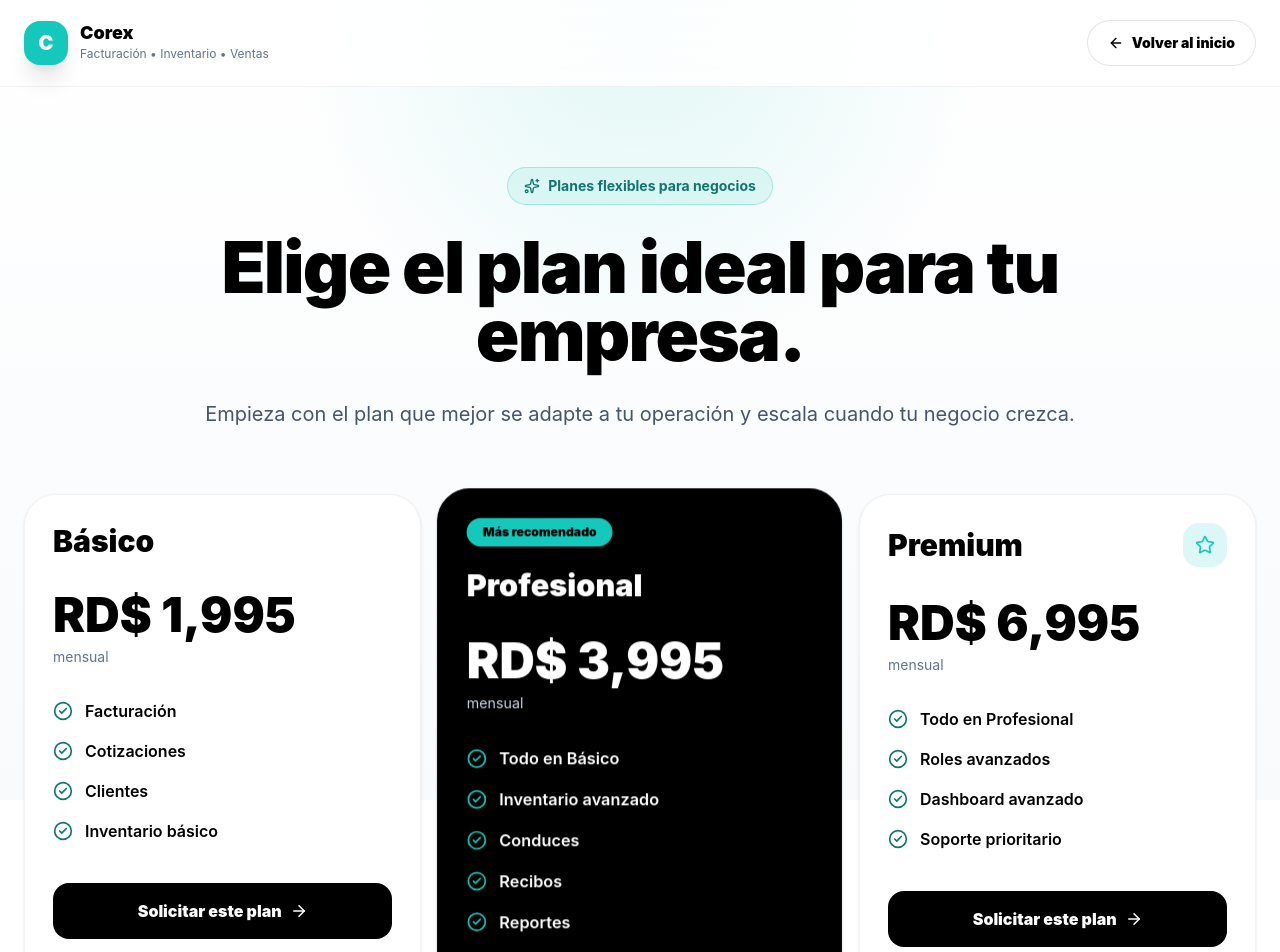
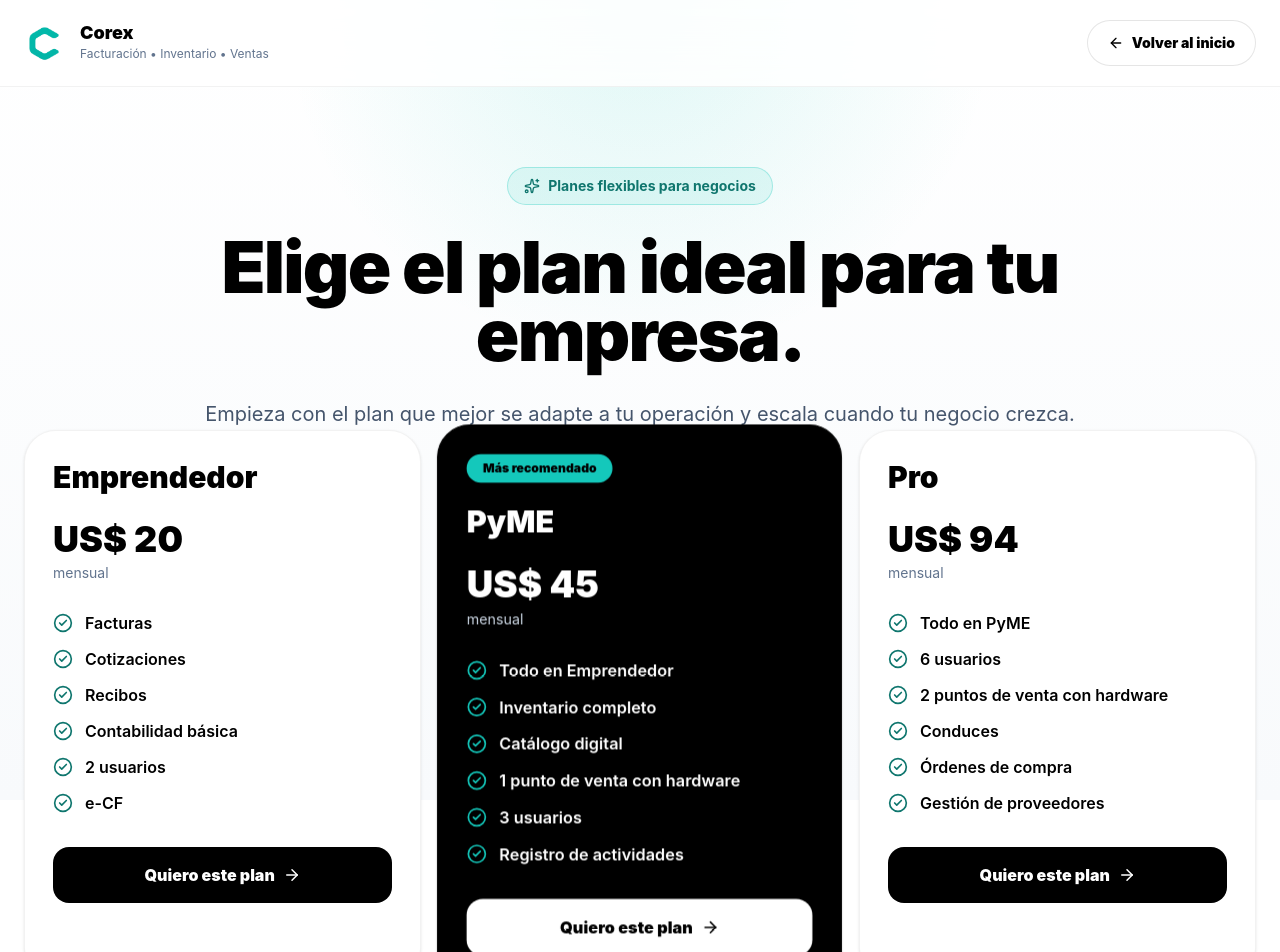
Before and after one commit to epicadrd/landing-page-corex, a React (Vite) app: page /planes in a window 1280 px wide. Shown: the top 952 px of the page. Built offline with nearby package versions, Linux system fonts and the light colour scheme.

Commit message:
Actualizacion de planes

```diff
--- a/components/Footer.jsx
+++ b/components/Footer.jsx
@@ -1,8 +1,8 @@
 import { Link } from "react-router-dom";
 import { Mail, MessageCircle, ArrowRight } from "lucide-react";
 
-const contactEmail = "info@coxrd.com";
-const whatsappUrl = "https://wa.me/18295287575";
+const contactEmail = "info@corexrd.com.com";
+const whatsappUrl = "https://wa.me/18094061165";
 
 export default function Footer() {
   return (
@@ -69,7 +69,7 @@ export default function Footer() {
               className="inline-flex items-center gap-2 text-sm text-slate-600 hover:text-black"
             >
               <MessageCircle size={16} />
-              +1 (829) 528-7575
+              +1 (809) 406-1165
             </a>
 
             <Link
--- a/src/pages/ContactPage.jsx
+++ b/src/pages/ContactPage.jsx
@@ -13,9 +13,9 @@ import {
   MapPin,
 } from "lucide-react";
 
-const contactEmail = "info@coxrd.com";
-const whatsappUrl = "https://wa.me/18295287575";
-const whatsappNumber = "+1 (829) 528-7575";
+const contactEmail = "info@corexrd.com.com";
+const whatsappUrl = "https://wa.me/18094061165";
+const whatsappNumber = "+1 (809) 406-1165";
 
 export default function ContactPage() {
   useEffect(() => {
@@ -35,9 +35,11 @@ export default function ContactPage() {
         <header className="border-b border-black/5 bg-white/85 backdrop-blur-2xl">
           <div className="max-w-7xl mx-auto px-6 py-5 flex items-center justify-between gap-5">
             <a href="/" className="flex items-center gap-3">
-              <div className="w-11 h-11 rounded-2xl bg-[#14c8bb] text-white flex items-center justify-center font-black text-xl shadow-xl">
-                C
-              </div>
+              <img
+                  src="/corexicon.png"
+                  alt="Corex"
+                  className="w-11 h-11 object-contain"
+                />
               <div>
                 <p className="font-black leading-none text-lg">Corex</p>
                 <p className="text-xs mt-1 text-slate-500">
--- a/src/pages/LandingPage.jsx
+++ b/src/pages/LandingPage.jsx
@@ -6,6 +6,7 @@ import Footer from "../../components/Footer";
 import {
   ArrowRight,
   BarChart3,
+  ChevronUp,
   Building2,
   CheckCircle2,
   ChevronRight,
@@ -26,11 +27,14 @@ import {
   Zap,
 } from "lucide-react";
 
-const contactEmail = "info@coxrd.com";
-const whatsappUrl = "https://wa.me/18295287575";
+const contactEmail = "info@corexrd.com.com";
+const whatsappUrl = "https://wa.me/18094061165";
+const loginUrl = "https://app.corexrd.com/login";
+const registerUrl = "https://app.corexrd.com/registro";
 
 export default function LandingPage() {
   const [menuOpen, setMenuOpen] = useState(false);
+  const [showScrollTop, setShowScrollTop] = useState(false);
 
  useEffect(() => {
   AOS.init({
@@ -40,6 +44,16 @@ export default function LandingPage() {
     offset: 90,
     mirror: false,
   });
+
+  const handleScroll = () => {
+    setShowScrollTop(window.scrollY > 500);
+  };
+
+  window.addEventListener("scroll", handleScroll);
+
+  return () => {
+    window.removeEventListener("scroll", handleScroll);
+  };
 }, []);
 
   const navItems = [
@@ -96,13 +110,26 @@ export default function LandingPage() {
               )}
             </nav>
 
-            <Link
-              to="/contacto"
-              className="hidden md:inline-flex items-center gap-2 rounded-full bg-black text-white px-5 py-3 text-sm font-black hover:bg-slate-800 transition shadow-xl"
+            <div className="hidden md:flex items-center gap-3">
+                <a
+                  href={loginUrl}
+                  target="_blank"
+                  rel="noopener noreferrer"
+                  className="inline-flex items-center gap-2 rounded-full border border-black/10 bg-white px-5 py-3 text-sm font-black hover:bg-slate-50 transition"
                 >
-              Solicitar demo <ArrowRight size={16} />
-            </Link>
+                  Iniciar sesión
+                </a>
 
+                <a
+                  href={registerUrl}
+                  target="_blank"
+                  rel="noopener noreferrer"
+                  className="inline-flex items-center gap-2 rounded-full bg-black text-white px-5 py-3 text-sm font-black hover:bg-slate-800 transition shadow-xl"
+                >
+                  Regístrate <ArrowRight size={16} />
+                </a>
+
+              </div>
             <button
               type="button"
               onClick={() => setMenuOpen((value) => !value)}
@@ -136,6 +163,28 @@ export default function LandingPage() {
                   </a>
                 )
               )}
+
+              <div className="grid grid-cols-2 gap-3 pt-3">
+                <a
+                  href={loginUrl}
+                  target="_blank"
+                  rel="noopener noreferrer"
+                  onClick={handleMenuClick}
+                  className="rounded-2xl px-4 py-3 bg-white border border-black/10 text-center font-black"
+                >
+                  Iniciar sesión
+                </a>
+
+                <a
+                  href={registerUrl}
+                  target="_blank"
+                  rel="noopener noreferrer"
+                  onClick={handleMenuClick}
+                  className="rounded-2xl px-4 py-3 bg-black text-white text-center font-black"
+                >
+                  Regístrate
+                </a>
+              </div>
             </nav>
           )}
         </header>
@@ -150,21 +199,23 @@ export default function LandingPage() {
             </div>
 
             <h1 className="text-4xl md:text-6xl xl:text-7xl font-black tracking-tight leading-[0.95]">
-              Factura, controla y vende con más orden.
+              e-CF, POS e inventario para negocios en RD.
             </h1>
 
             <p className="mt-8 text-lg md:text-xl text-slate-600 leading-relaxed max-w-2xl">
-              Corex centraliza facturación, inventario, cotizaciones, conduces,
-              recibos, reportes y usuarios en una plataforma moderna para
-              negocios que quieren operar como una empresa grande.
+              Corex te ayuda a emitir e-CF, controlar inventario, vender desde punto
+              de venta, gestionar gastos, cuentas por cobrar y cuentas por pagar
+              desde una sola plataforma.
             </p>
 
            <div className="mt-10 flex flex-col sm:flex-row gap-4">
               <a
-                href={whatsappUrl}
+                href={registerUrl}
+                target="_blank"
+                rel="noopener noreferrer"
                 className="group inline-flex items-center justify-center gap-2 rounded-2xl bg-black px-8 py-4 font-black text-white hover:bg-slate-800 transition shadow-2xl"
               >
-                Solicitar demo gratis{" "}
+                Crear cuenta ahora
                 <ArrowRight
                   size={20}
                   className="group-hover:translate-x-1 transition"
@@ -172,10 +223,10 @@ export default function LandingPage() {
               </a>
 
               <a
-                href="#planes"
+                href={whatsappUrl}
                 className="inline-flex items-center justify-center rounded-2xl border border-black/10 bg-white px-8 py-4 font-black hover:bg-slate-50 transition shadow-sm"
               >
-                Ver planes
+                Hablar por WhatsApp
               </a>
             </div>
           </div>
@@ -211,9 +262,9 @@ export default function LandingPage() {
                 <p className="font-black mb-3">Facturas recientes</p>
 
                 {[
-                  ["FAC-000128", "Distribuidora Méndez", "RD$ 18,500", "Pagada"],
-                  ["FAC-000127", "Comercial Rivera", "RD$ 12,900", "Pendiente"],
-                  ["FAC-000126", "Servicios Nova", "RD$ 27,300", "Pagada"],
+                  ["E32000100128", "Distribuidora Méndez", "RD$ 18,500", "Pagada"],
+                  ["E31000100127", "Comercial Rivera", "RD$ 12,900", "Pendiente"],
+                  ["E32000100126", "Servicios Nova", "RD$ 27,300", "Pagada"],
                 ].map((row) => (
                   <div
                     key={row[0]}
@@ -290,12 +341,36 @@ export default function LandingPage() {
 
           <div className="grid md:grid-cols-2 lg:grid-cols-3 gap-5">
             {[
-              [FileText, "Facturación", "Emite facturas profesionales y controla balances."],
-              [Package, "Inventario", "Gestiona productos, stock, movimientos y alertas."],
-              [ClipboardList, "Cotizaciones", "Prepara propuestas listas para convertir en facturas."],
-              [Truck, "Conduces", "Controla entregas y documentos operativos."],
-              [ReceiptText, "Recibos y pagos", "Registra abonos, pagos parciales e historial."],
-              [BarChart3, "Dashboard", "Consulta ventas, inventario y actividad del negocio."],
+                [
+                  FileText,
+                  "Facturación electrónica e-CF",
+                  "Emite facturas electrónicas con e-NCF, QR DGII, ITBIS, recibos y control de pagos.",
+                ],
+                [
+                  CreditCard,
+                  "Punto de venta POS",
+                  "Vende rápido desde caja, imprime tickets, usa lector de códigos y controla cierres diarios.",
+                ],
+                [
+                  Package,
+                  "Inventario completo",
+                  "Controla productos, servicios, stock, movimientos, mínimos, conteos e historial.",
+                ],
+                [
+                  ReceiptText,
+                  "Contabilidad básica",
+                  "Registra gastos, recibos, cuentas por cobrar, cuentas por pagar y balances pendientes.",
+                ],
+                [
+                  Truck,
+                  "Compras y proveedores",
+                  "Gestiona proveedores, órdenes de compra, conduces y operaciones del negocio.",
+                ],
+                [
+                  BarChart3,
+                  "Reportes y control",
+                  "Consulta ventas, inventario, actividad por usuario y métricas clave de tu empresa.",
+                ],
               ].map(([Icon, title, text], index) => (
               <div
                 key={title}
@@ -372,6 +447,84 @@ export default function LandingPage() {
           </div>
         </section>
 
+        <section className="max-w-7xl mx-auto px-6 py-20">
+  <div
+    data-aos="fade-up"
+    className="rounded-[2.5rem] border border-black/5 bg-white p-8 md:p-12 shadow-xl"
+  >
+    <div className="grid lg:grid-cols-2 gap-12 items-center">
+      <div>
+        <p className="text-[#0f766e] font-black mb-3">
+          COBERTURA NACIONAL
+        </p>
+
+        <h2 className="text-4xl md:text-6xl font-black tracking-tight leading-tight">
+          Diseñado para negocios en toda República Dominicana.
+        </h2>
+
+        <p className="mt-6 text-lg text-slate-600 leading-relaxed">
+          Corex ayuda a empresas a controlar inventario, emitir e-CF,
+          gestionar ventas, compras y operaciones desde una sola plataforma.
+          Pensado para negocios dominicanos que quieren crecer con orden y
+          tecnología.
+        </p>
+
+        <div className="grid grid-cols-2 gap-4 mt-8">
+          {[
+            ["+10", "módulos integrados"],
+            ["24/7", "acceso desde la web"],
+            ["e-CF", "facturación electrónica"],
+            ["RD", "enfoque local"],
+          ].map(([value, label]) => (
+            <div
+              key={label}
+              className="rounded-3xl border border-black/5 bg-slate-50 p-5"
+            >
+              <p className="text-3xl font-black">{value}</p>
+              <p className="text-slate-500 text-sm mt-1">{label}</p>
+            </div>
+          ))}
+        </div>
+      </div>
+
+      <div>
+        <div className="rounded-[2rem] border border-black/5 bg-gradient-to-br from-[#14c8bb]/15 via-white to-slate-100 p-10 shadow-inner">
+          <div className="text-center">
+            <div className="text-7xl mb-6">🇩🇴</div>
+
+            <h3 className="text-3xl font-black">
+              Disponible en todo el país
+            </h3>
+
+            <p className="text-slate-600 mt-4">
+              Santo Domingo, Santiago, La Vega, San Cristóbal,
+              San Pedro de Macorís, Higüey, Puerto Plata y más.
+            </p>
+
+            <div className="mt-8 flex flex-wrap justify-center gap-2">
+              {[
+                "Colmados",
+                "Ferreterías",
+                "Tiendas",
+                "Repuestos",
+                "Restaurantes",
+                "Servicios",
+              ].map((item) => (
+                <span
+                  key={item}
+                  className="rounded-full bg-white border border-black/5 px-4 py-2 text-sm font-bold shadow-sm"
+                >
+                  {item}
+                </span>
+              ))}
+            </div>
+          </div>
+        </div>
+      </div>
+    </div>
+  </div>
+</section>
+
         <section
           id="planes"
           className="max-w-7xl mx-auto px-6 py-20 scroll-mt-28"
@@ -388,9 +541,42 @@ export default function LandingPage() {
 
           <div className="grid md:grid-cols-3 gap-5">
             {[
-              ["Básico", "RD$ 1,995", ["Facturación", "Cotizaciones", "Clientes", "Inventario básico"]],
-              ["Profesional", "RD$ 3,995", ["Todo en Básico", "Inventario avanzado", "Conduces", "Recibos", "Reportes"]],
-              ["Premium", "RD$ 6,995", ["Todo en Profesional", "Roles avanzados", "Dashboard avanzado", "Soporte prioritario"]],
+                [
+                  "Emprendedor",
+                  "US$ 20",
+                  [
+                    "Facturas",
+                    "Cotizaciones",
+                    "Recibos",
+                    "Contabilidad básica",
+                    "2 usuarios",
+                    "e-CF",
+                  ],
+                ],
+                [
+                  "PyME",
+                  "US$ 45",
+                  [
+                    "Todo en Emprendedor",
+                    "Inventario completo",
+                    "Catálogo digital",
+                    "1 punto de venta con hardware",
+                    "3 usuarios",
+                    "Registro de actividades",
+                  ],
+                ],
+                [
+                  "Pro",
+                  "US$ 94",
+                  [
+                    "Todo en PyME",
+                    "6 usuarios",
+                    "2 puntos de venta con hardware",
+                    "Conduces",
+                    "Órdenes de compra",
+                    "Gestión de proveedores",
+                  ],
+                ],
               ].map(([name, amount, items], index) => (
               <div
                 key={name}
@@ -490,6 +676,20 @@ export default function LandingPage() {
         </section>
         <Footer />
       </div>
+
+      {showScrollTop && (
+        <button
+          onClick={() =>
+            window.scrollTo({
+              top: 0,
+              behavior: "smooth",
+            })
+          }
+          className="fixed bottom-6 right-6 z-50 w-14 h-14 rounded-2xl bg-black text-white shadow-2xl flex items-center justify-center hover:bg-slate-800 transition animate-bounce"
+        >
+          <ChevronUp size={24} />
+        </button>
+      )}
     </main>
   );
 }
--- a/src/pages/ModulesPage.jsx
+++ b/src/pages/ModulesPage.jsx
@@ -19,7 +19,7 @@ import {
   Sparkles,
 } from "lucide-react";
 
-const whatsappUrl = "https://wa.me/18295287575";
+const whatsappUrl = "https://wa.me/18094061165";
 
 export default function ModulesPage() {
   useEffect(() => {
@@ -140,9 +140,11 @@ export default function ModulesPage() {
         <header className="border-b border-black/5 bg-white/85 backdrop-blur-2xl">
           <div className="max-w-7xl mx-auto px-6 py-5 flex items-center justify-between gap-5">
             <Link to="/" className="flex items-center gap-3">
-              <div className="w-11 h-11 rounded-2xl bg-[#14c8bb] text-white flex items-center justify-center font-black text-xl shadow-xl">
-                C
-              </div>
+              <img
+                  src="/corexicon.png"
+                  alt="Corex"
+                  className="w-11 h-11 object-contain"
+                />
 
               <div>
                 <p className="font-black leading-none text-lg">Corex</p>
--- a/src/pages/PlansPage.jsx
+++ b/src/pages/PlansPage.jsx
@@ -11,7 +11,7 @@ import {
   Star,
 } from "lucide-react";
 
-const whatsappUrl = "https://wa.me/18295287575";
+const whatsappUrl = "https://wa.me/18094061165";
 
 export default function PlansPage() {
   useEffect(() => {
@@ -31,9 +31,11 @@ export default function PlansPage() {
         <header className="border-b border-black/5 bg-white/85 backdrop-blur-2xl">
           <div className="max-w-7xl mx-auto px-6 py-5 flex items-center justify-between gap-5">
             <Link to="/" className="flex items-center gap-3">
-              <div className="w-11 h-11 rounded-2xl bg-[#14c8bb] text-white flex items-center justify-center font-black text-xl shadow-xl">
-                C
-              </div>
+              <img
+                  src="/corexicon.png"
+                  alt="Corex"
+                  className="w-11 h-11 object-contain"
+                />
 
               <div>
                 <p className="font-black leading-none text-lg">Corex</p>
@@ -72,39 +74,42 @@ export default function PlansPage() {
             </p>
           </div>
 
-          <div className="grid md:grid-cols-3 gap-5 mt-16">
+          <div className="grid md:grid-cols-3 gap-5">
                      {[
                          [
-                "Básico",
-                "RD$ 1,995",
+                           "Emprendedor",
+                           "US$ 20",
                            [
-                  "Facturación",
+                             "Facturas",
                              "Cotizaciones",
-                  "Clientes",
-                  "Inventario básico",
+                             "Recibos",
+                             "Contabilidad básica",
+                             "2 usuarios",
+                             "e-CF",
                            ],
                          ],
-
                          [
-                "Profesional",
-                "RD$ 3,995",
+                           "PyME",
+                           "US$ 45",
                            [
-                  "Todo en Básico",
-                  "Inventario avanzado",
-                  "Conduces",
-                  "Recibos",
-                  "Reportes",
+                             "Todo en Emprendedor",
+                             "Inventario completo",
+                             "Catálogo digital",
+                             "1 punto de venta con hardware",
+                             "3 usuarios",
+                             "Registro de actividades",
                            ],
                          ],
-
                          [
-                "Premium",
-                "RD$ 6,995",
+                           "Pro",
+                           "US$ 94",
                            [
-                  "Todo en Profesional",
-                  "Roles avanzados",
-                  "Dashboard avanzado",
-                  "Soporte prioritario",
+                             "Todo en PyME",
+                             "6 usuarios",
+                             "2 puntos de venta con hardware",
+                             "Conduces",
+                             "Órdenes de compra",
+                             "Gestión de proveedores",
                            ],
                          ],
                        ].map(([name, amount, items], index) => (
@@ -124,40 +129,27 @@ export default function PlansPage() {
                            </p>
                          )}
 
-                <div className="flex items-center justify-between">
-                  <h2 className="text-3xl font-black">{name}</h2>
-
-                  {index === 2 && (
-                    <div className="w-11 h-11 rounded-2xl bg-[#14c8bb]/15 text-[#14c8bb] flex items-center justify-center">
-                      <Star size={20} />
-                    </div>
-                  )}
-                </div>
-
-                <p className="text-5xl font-black mt-8">{amount}</p>
-
+                         <h3 className="text-3xl font-black">{name}</h3>
+                         <p className="text-4xl font-black mt-6">{amount}</p>
                          <p
                            className={
                              index === 1
-                      ? "text-slate-300 text-sm mt-2"
-                      : "text-slate-500 text-sm mt-2"
+                               ? "text-slate-300 text-sm mt-1"
+                               : "text-slate-500 text-sm mt-1"
                            }
                          >
                            mensual
                          </p>
 
-                <ul className="mt-8 space-y-4">
+                         <ul className="mt-7 space-y-3">
                            {items.map((item) => (
                              <li key={item} className="flex items-center gap-3">
                                <CheckCircle2
                                  size={20}
                                  className={
-                          index === 1
-                            ? "text-[#14c8bb]"
-                            : "text-[#0f766e]"
+                                   index === 1 ? "text-[#14c8bb]" : "text-[#0f766e]"
                                  }
                                />
-
                                <span className="font-semibold">{item}</span>
                              </li>
                            ))}
@@ -165,14 +157,13 @@ export default function PlansPage() {
 
                          <a
                            href={whatsappUrl}
-                  className={`mt-10 inline-flex w-full items-center justify-center gap-2 rounded-2xl px-6 py-4 font-black transition ${
+                           className={`mt-8 inline-flex w-full items-center justify-center gap-2 rounded-2xl px-6 py-4 font-black transition ${
                              index === 1
                                ? "bg-white text-black hover:bg-slate-100"
                                : "bg-black text-white hover:bg-slate-800"
                            }`}
                          >
-                  Solicitar este plan
-                  <ArrowRight size={18} />
+                           Quiero este plan <ArrowRight size={18} />
                          </a>
                        </div>
                      ))}
--- a/src/pages/SolutionsPage.jsx
+++ b/src/pages/SolutionsPage.jsx
@@ -14,7 +14,7 @@ import {
   Sparkles,
 } from "lucide-react";
 
-const whatsappUrl = "https://wa.me/18295287575";
+const whatsappUrl = "https://wa.me/18094061165";
 
 export default function SolutionsPage() {
   useEffect(() => {
@@ -61,9 +61,11 @@ export default function SolutionsPage() {
         <header className="border-b border-black/5 bg-white/85 backdrop-blur-2xl">
           <div className="max-w-7xl mx-auto px-6 py-5 flex items-center justify-between gap-5">
             <Link to="/" className="flex items-center gap-3">
-              <div className="w-11 h-11 rounded-2xl bg-[#14c8bb] text-white flex items-center justify-center font-black text-xl shadow-xl">
-                C
-              </div>
+              <img
+                  src="/corexicon.png"
+                  alt="Corex"
+                  className="w-11 h-11 object-contain"
+                />
 
               <div>
                 <p className="font-black leading-none text-lg">Corex</p>
```
Lines whose indentation alone changed are shown as unchanged.
